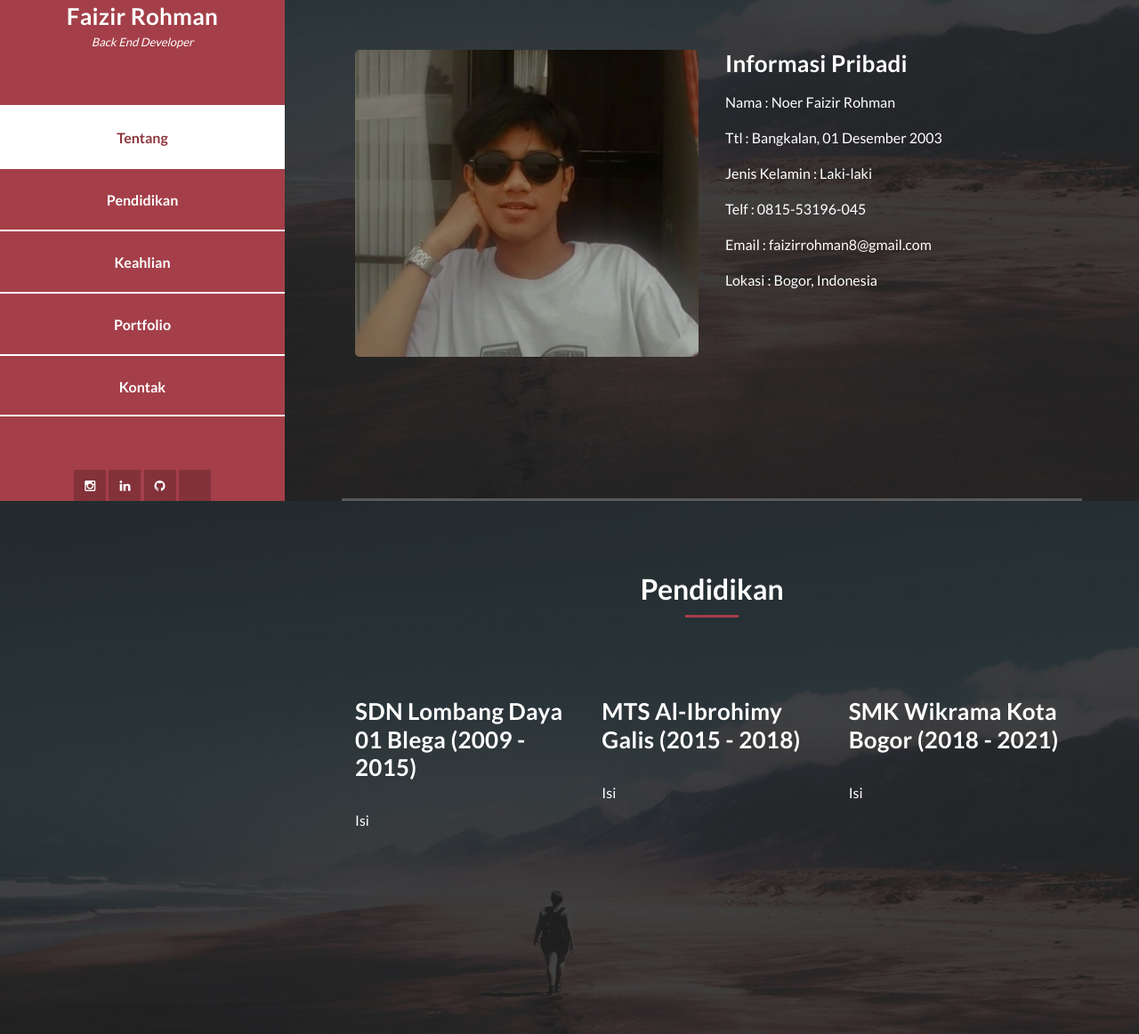
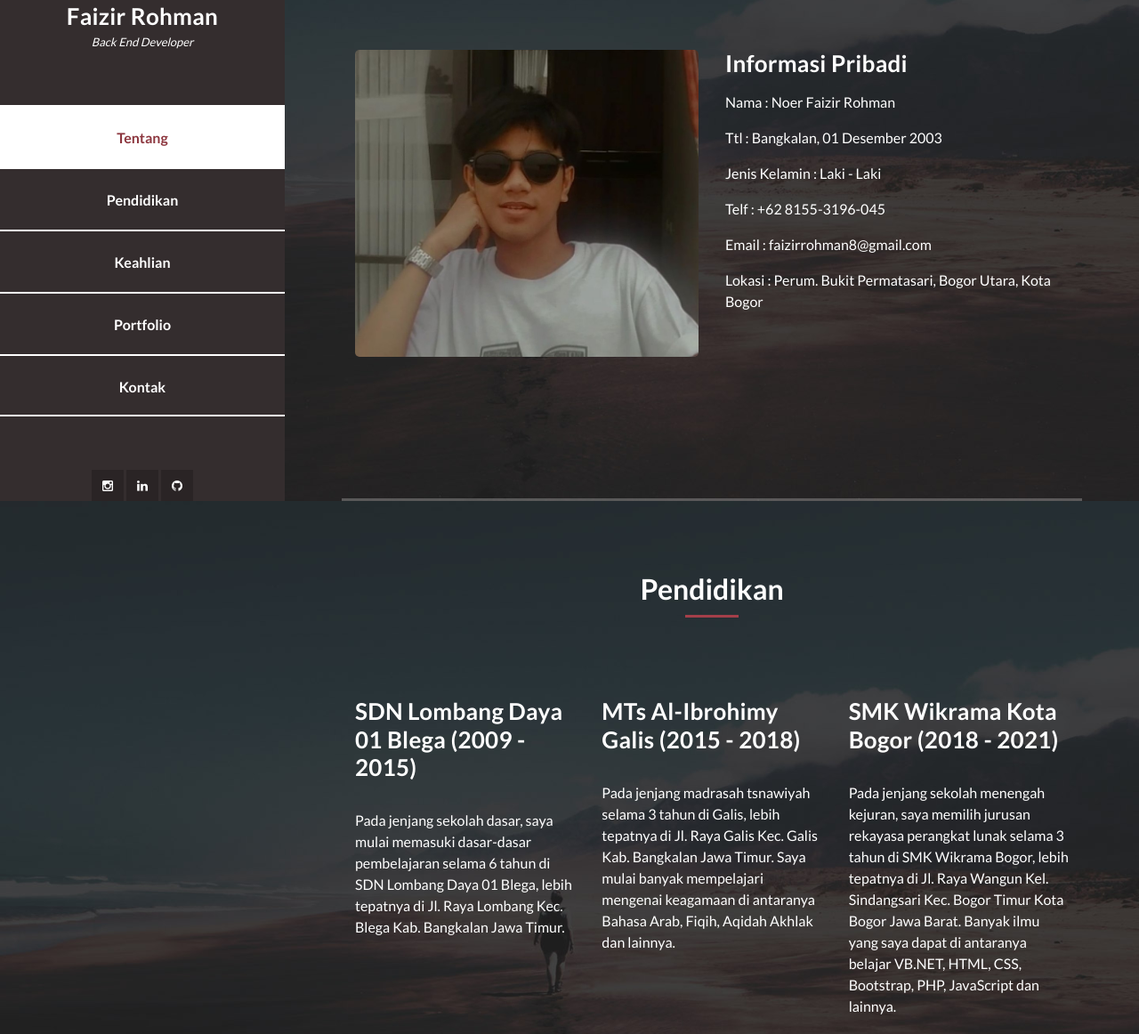
Before and after one commit to faizirrohman/resume-me, a plain HTML site: page index.html in a window 1280 px wide. Shown: the part 237-1399 px from the top of the page at 89% size. Drawn offline with Linux system fonts and the light colour scheme.

Commit message:
Update an terbaru

```diff
--- a/assets/css/templatemo-style.css
+++ b/assets/css/templatemo-style.css
@@ -223,7 +223,7 @@ html {
     left: 10%;
   -webkit-transition: -webkit-transform 233ms cubic-bezier(0, 0, 0.21, 1);
   -webkit-overflow-scrolling: touch;
-  background-color: #a43f49;
+  background-color: #342d2e;
   box-sizing: border-box;
   height: 100vh;
   max-height: 100vh !important;
--- a/index.html
+++ b/index.html
@@ -4,6 +4,7 @@
     <meta charset="utf-8" />
     <meta name="viewport" content="width=device-width, initial-scale=1, shrink-to-fit=no"/>
     <meta name="description" content=""/>
+    <link rel="icon" href="assets/images/foto-profil.png">
     <meta name="author" content=""/>
     <link href="https://fonts.googleapis.com/css?family=Lato:100,300,400,700,900" rel="stylesheet"/>
 
@@ -55,13 +56,10 @@
                 <li>
                   <a href="https://www.github.com/faizirrohman" target="_blank"><i class="fa fa-github"></i></a>
                 </li>
-                <li>
-                  <a href="#" target="_blank"><i class="fa fa-blogger"></i></a>
-                </li>
               </ul>
             </div>
             <div class="copyright-text">
-              <p>Copyright 2020 By Faizir Rohman</p>
+              <p>Copyright 2020 by Faizir Rohman</p>
             </div>
           </div>
         </div>
@@ -89,10 +87,10 @@
                   <h4>Informasi Pribadi</h4>
                   <p>Nama : Noer Faizir Rohman</p>
                   <p>Ttl : Bangkalan, 01 Desember 2003</p>
-                  <p>Jenis Kelamin : Laki-laki</p>
-                  <p>Telf : 0815-53196-045</p>
+                  <p>Jenis Kelamin : Laki - Laki</p>
+                  <p>Telf : +62  8155-3196-045</p>
                   <p>Email : faizirrohman8@gmail.com</p>
-                  <p>Lokasi : Bogor, Indonesia</p>
+                  <p>Lokasi : Perum. Bukit Permatasari, Bogor Utara, Kota Bogor</p>
                 </div>
               </div>
             </div>
@@ -112,21 +110,28 @@
                 <div class="left-text">
                   <h4>SDN Lombang Daya 01 Blega (2009 - 2015)</h4>
                   <br>
-                  <p>Isi</p>
+                  <p>Pada jenjang sekolah dasar, saya mulai memasuki dasar-dasar pembelajaran selama 6 tahun di SDN Lombang Daya 01 Blega, lebih tepatnya di Jl. Raya Lombang
+                     Kec. Blega Kab. Bangkalan Jawa Timur.
+                  </p>
                 </div>
               </div>
               <div class="col-md-4">
                 <div class="right-text">
-                  <h4>MTS Al-Ibrohimy Galis (2015 - 2018)</h4>
+                  <h4>MTs Al-Ibrohimy Galis (2015 - 2018)</h4>
                   <br>
-                  <p>Isi</p>
+                  <p>Pada jenjang madrasah tsnawiyah selama 3 tahun di Galis, lebih tepatnya di Jl. Raya Galis Kec. Galis Kab. Bangkalan Jawa Timur. Saya  mulai banyak
+                     mempelajari mengenai keagamaan di antaranya Bahasa Arab, Fiqih, Aqidah Akhlak dan lainnya.
+                  </p>
                 </div>
               </div>
               <div class="col-md-4">
                 <div class="right-text">
                   <h4>SMK Wikrama Kota Bogor (2018 - 2021)</h4>
                   <br>
-                  <p>Isi</p>
+                  <p>Pada jenjang sekolah menengah kejuran, saya memilih jurusan rekayasa perangkat lunak selama 3 tahun di SMK Wikrama Bogor,
+                     lebih tepatnya di Jl. Raya Wangun Kel. Sindangsari Kec. Bogor Timur Kota Bogor Jawa Barat. Banyak ilmu yang saya dapat di antaranya belajar
+                     VB.NET, HTML, CSS, Bootstrap, PHP, JavaScript dan lainnya.
+                  </p>
                 </div>
               </div>
             </div>
```
